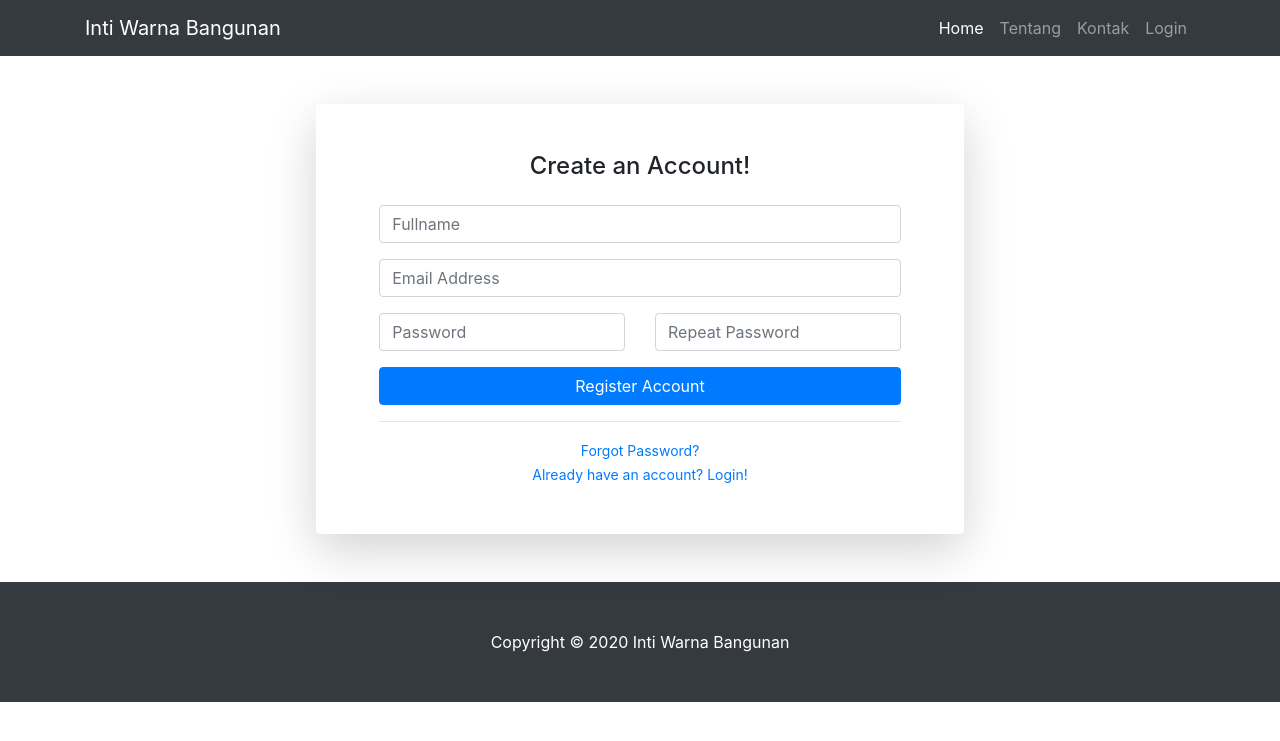
After one commit to aldikurnia31/inti-warna-bangunan, a CodeIgniter app: page /inti-warna-bangunan/login_page/registrasi in a window 1280 px wide. The commit adds this page. Shown: the top 741 px of the page. Run offline with CodeIgniter, Linux system fonts and the light colour scheme; some libraries are stand-ins or nearby versions.

Commit message:
Menambah Fitur Login dan Register Sementara (Masih ada Error) Kalau keburu Benerin

```diff
--- a/application/controllers/Login_page.php
+++ b/application/controllers/Login_page.php
@@ -23,4 +23,71 @@ class Login_page extends CI_Controller
             $this->_login();
         }
     }
+
+    private function _login(){
+        $email = $this->input->post('email');
+        $password = $this->input->post('password');
+
+        $user = $this->db->get_where('admin', ['email' => $email])->row_array();
+
+        //jika user ada
+        if($user){
+            //Jika usernya aktif
+            if($user['is_active'] == 1){
+                // cek passwordnya
+                if(password_verify($password, $user['password'])){
+                    $data = [
+                        'email' => $user['email'],
+                        'role_id' => $user['role_id']
+                    ];
+                    $this->session->set_userdata($data);
+                    redirect('admin');
+
+                } else {
+                    $this->session->set_flashdata('message', '<div class="alert alert-danger" role="alert">Password Salah!</div>');
+                    redirect('login_page');
+                }
+            } else {
+                $this->session->set_flashdata('message', '<div class="alert alert-danger" role="alert">This email has not been activated!</div>');
+                redirect('login_page');
+            }
+
+        } else {
+            $this->session->set_flashdata('message', '<div class="alert alert-danger" role="alert">Email is not rehistered </div>');
+            redirect('login_page');
+        }
+    }
+
+    public function registrasi(){
+        $this->form_validation->set_rules('name', 'Name', 'required|trim');
+        $this->form_validation->set_rules('email','Email','required|trim|valid_email|is_unique[admin.email]', [
+            'is_unique' => 'Email ini sudah terdaftar!'
+        ]);
+        $this->form_validation->set_rules('password1', 'Password', 'required|trim|min_length[3]|matches[password2]',[
+            'matches' => 'Password dont match!',
+            'min_length' => 'Password too short!'
+        ]);
+        $this->form_validation->set_rules('password2', 'Password', 'required|trim|matches[password1]');
+        if($this->form_validation->run() == false){
+
+            $data['title'] = 'Register Page';
+            $this->load->view('templates/header', $data);
+            $this->load->view('templates/templates_login/register');
+            $this->load->view('templates/footer');
+        } else {
+            $data = [
+                'name' => htmlspecialchars($this->input->post('name', true)),
+                'email' => htmlspecialchars($this->input->post('email', true)),
+                'image' => 'default.jpg',
+                'password' => password_hash($this->input->post('password1'), PASSWORD_DEFAULT),
+                'role_id' => 2,
+                'is_active' => 1,
+                'date_created' => time()
+            ];
+
+            $this->db->insert('admin', $data); //user itu nama table di databasenya
+            $this->session->set_flashdata('message', '<div class="alert alert-success" role="alert">Congratulation! your account has been created. Please Login </div>');
+            redirect('login_page');
+        }
+    }
 }
--- a/application/views/templates/templates_login/login.php
+++ b/application/views/templates/templates_login/login.php
@@ -15,6 +15,7 @@
               <div class="text-center">
                 <h1 class="h4 text-gray-900 mb-4">Login Page</h1>
               </div>
+              <?= $this->session->flashdata('message');?>
 
               <form class="user" method="post" action="<?= base_url('login_page'); ?>">
                 <div class="form-group">
@@ -34,7 +35,7 @@
                 <a class="small" href="forgot-password.html">Forgot Password?</a>
               </div>
               <div class="text-center">
-                <a class="small" href="<?= base_url('auth/registration'); ?>">Create an Account!</a>
+                <a class="small" href="<?= base_url('login_page/registrasi'); ?>">Create an Account!</a>
               </div>
             </div>
           </div>
--- /dev/null
+++ b/application/views/templates/templates_login/register.php
@@ -0,0 +1,48 @@
+
+  <div class="container">
+
+<div class="card o-hidden border-0 shadow-lg my-5 col-lg-7 mx-auto">
+  <div class="card-body p-0">
+    <!-- Nested Row within Card Body -->
+    <div class="row">
+      <div class="col-lg">
+        <div class="p-5">
+          <div class="text-center">
+            <h1 class="h4 text-gray-900 mb-4">Create an Account!</h1>
+          </div>
+          <form class="user" method="post" action="<?= base_url('login_page/registrasi');?>">
+            <div class="form-group">
+                <input type="text" class="form-control form-control-user" id="name" name="name" placeholder="Fullname" value="<?= set_value('name');?>">
+                <?= form_error('name', '<small class="text-danger pl-3">', '</small>');?>
+            </div>
+            <div class="form-group">
+              <input type="text" class="form-control form-control-user" id="email"  name="email"placeholder="Email Address" value="<?= set_value('email');?>">
+              <?= form_error('email', '<small class="text-danger pl-3">', '</small>');?>
+            </div>
+            <div class="form-group row">
+              <div class="col-sm-6 mb-3 mb-sm-0">
+                <input type="password" class="form-control form-control-user" id="password1" name="password1"placeholder="Password">
+                <?= form_error('password1', '<small class="text-danger pl-3">', '</small>');?>
+              </div>
+              <div class="col-sm-6">
+                <input type="password" class="form-control form-control-user" id="password2" name="password2" placeholder="Repeat Password">
+              </div>
+            </div>
+            <button type="submit" class="btn btn-primary btn-user btn-block">
+              Register Account
+            </button>
+          </form>
+          <hr>
+          <div class="text-center">
+            <a class="small" href="forgot-password.html">Forgot Password?</a>
+          </div>
+          <div class="text-center">
+            <a class="small" href="<?= base_url('login_page'); ?>">Already have an account? Login!</a>
+          </div>
+        </div>
+      </div>
+    </div>
+  </div>
+</div>
+
+</div>
```
